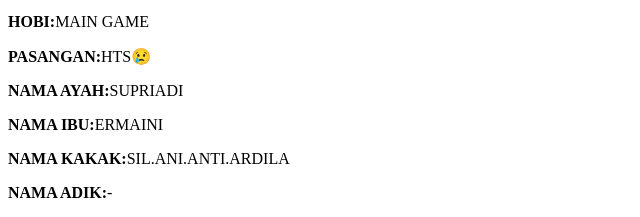
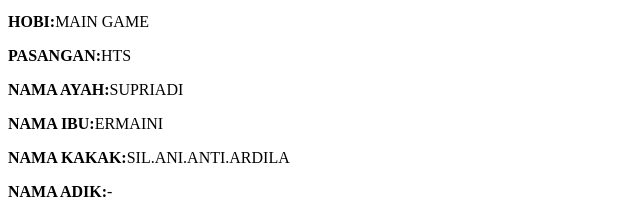
Before and after one commit to 2511500042-collab/2511500042-PWD-TI1B-25260, a plain HTML site: page pertemuan-02/emmet.html in a window 1280 px wide. Shown: the part 410-627 px from the top of the page, 0-640 px from the left. Drawn offline with Linux system fonts and the light colour scheme.

Commit message:
menggunakan file emmet.html pertemuan-02 untuk file index.html pertemuan-03

```diff
--- a/pertemuan-02/emmet.html
+++ b/pertemuan-02/emmet.html
@@ -29,7 +29,7 @@
                 <p><strong>TANGGAL LAHIR:</strong>05 NOVEMBER 2006</p>
                 <p><strong>TEMPAT TINGGAL:</strong>BABAT</p>
                 <p><strong>HOBI:</strong>MAIN GAME</p>
-                <p><strong>PASANGAN:</strong>HTS&#128546;</p>
+                <p><strong>PASANGAN:</strong>HTS</p>
                 <p><strong>NAMA AYAH:</strong>SUPRIADI</p>
                 <p><strong>NAMA IBU:</strong>ERMAINI</p>
                 <p><strong>NAMA KAKAK:</strong>SIL.ANI.ANTI.ARDILA</p>
```
